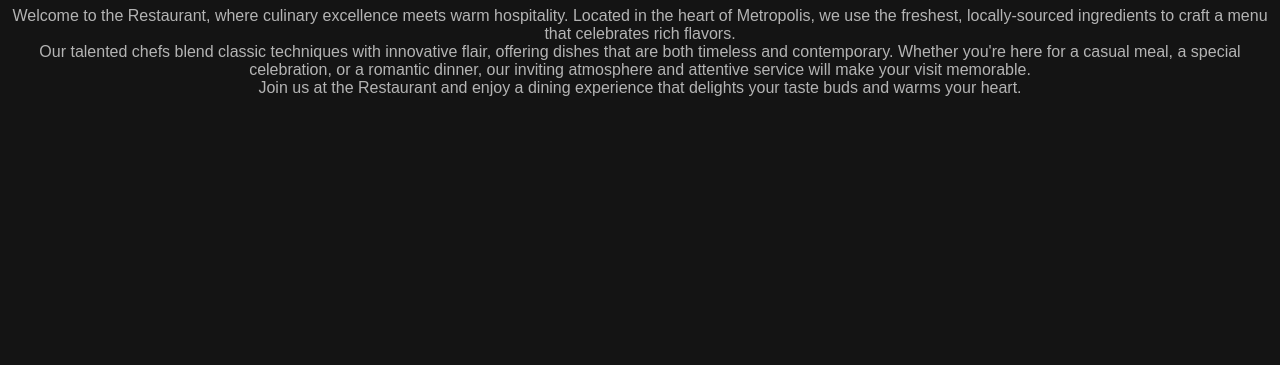
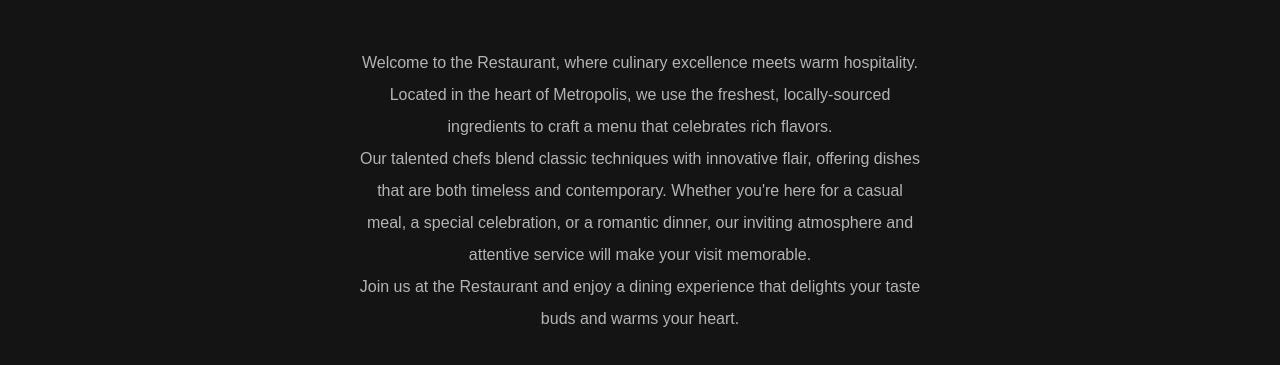
Before and after one commit to NoeRGuerra/Restaurant-Page, a website built with webpack: page src/index.html in a window 1280 px wide. Both pictures are taken after a click on the button "About". Shown: the part 129-494 px from the top of the page. Built offline with nearby package versions, Linux system fonts and the light colour scheme; files whose address does not match are found by name.

Commit message:
Style about page

```diff
--- a/src/about.js
+++ b/src/about.js
@@ -5,6 +5,7 @@ export function buildAboutPage() {
     let aboutText = document.createElement('p');
     aboutHeader.textContent = "About Us";
     aboutText.innerHTML = "Welcome to the Restaurant, where culinary excellence meets warm hospitality. Located in the heart of Metropolis, we use the freshest, locally-sourced ingredients to craft a menu that celebrates rich flavors. <br/> Our talented chefs blend classic techniques with innovative flair, offering dishes that are both timeless and contemporary. Whether you're here for a casual meal, a special celebration, or a romantic dinner, our inviting atmosphere and attentive service will make your visit memorable. <br/> Join us at the Restaurant and enjoy a dining experience that delights your taste buds and warms your heart."
+    aboutContainer.classList.add('about');
     aboutContainer.appendChild(aboutHeader);
     aboutContainer.appendChild(aboutText);
     container.appendChild(aboutContainer);
--- a/src/style.css
+++ b/src/style.css
@@ -137,3 +137,15 @@ h2+p {
     align-self: flex-start;
     padding-top: 10px;
 }
+
+.about {
+    display: flex;
+    flex-direction: column;
+    align-items: center;
+}
+
+.about>p {
+    padding: 50px 250px;
+    line-height: 2rem;
+    max-width: 120ch;
+}
```
